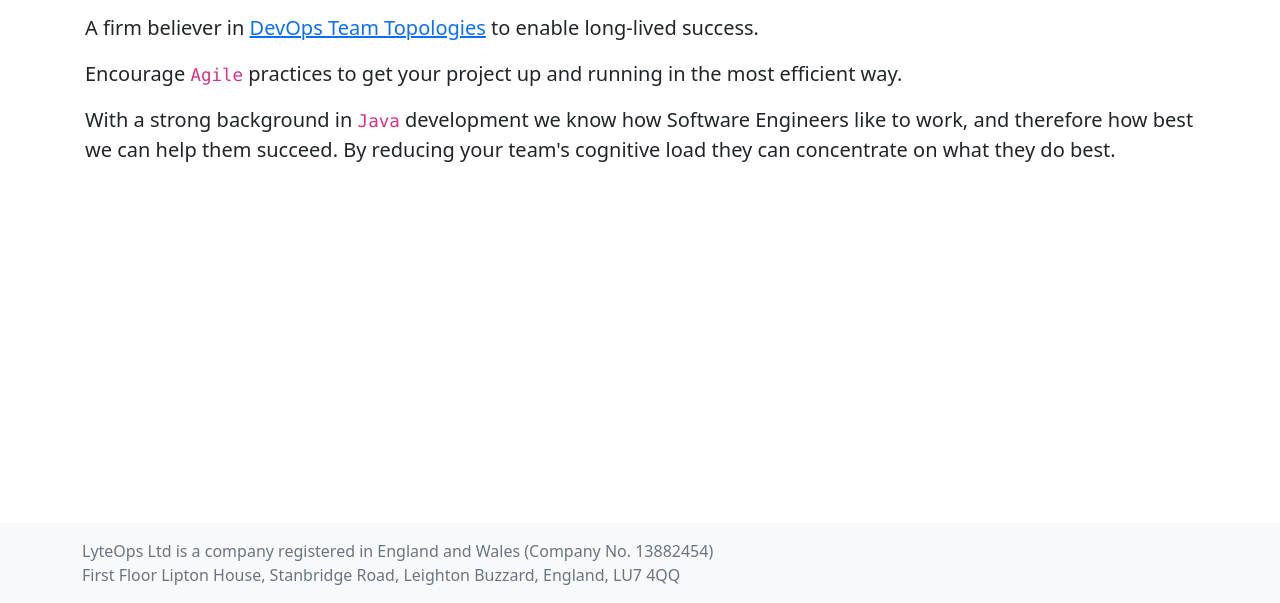
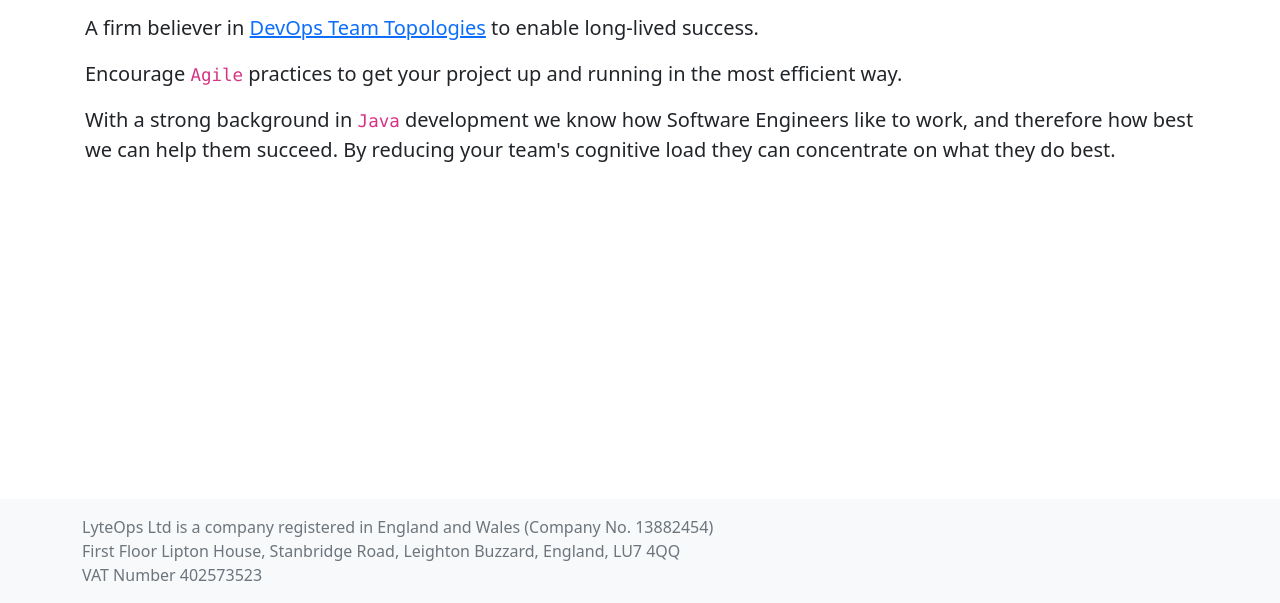
Before and after one commit to lyteops/lyteops.github.io, a plain HTML site: page index.html in a window 1280 px wide. Shown: the part 197-800 px from the top of the page. Drawn offline with nearby package versions, Linux system fonts and the light colour scheme.

Commit message:
Added VAT number

```diff
--- a/index.html
+++ b/index.html
@@ -83,6 +83,8 @@
           <br />
           First Floor Lipton House, Stanbridge Road, Leighton Buzzard, England,
           LU7 4QQ
+          <br />
+          VAT Number 402573523
         </span>
       </div>
     </footer>
```
